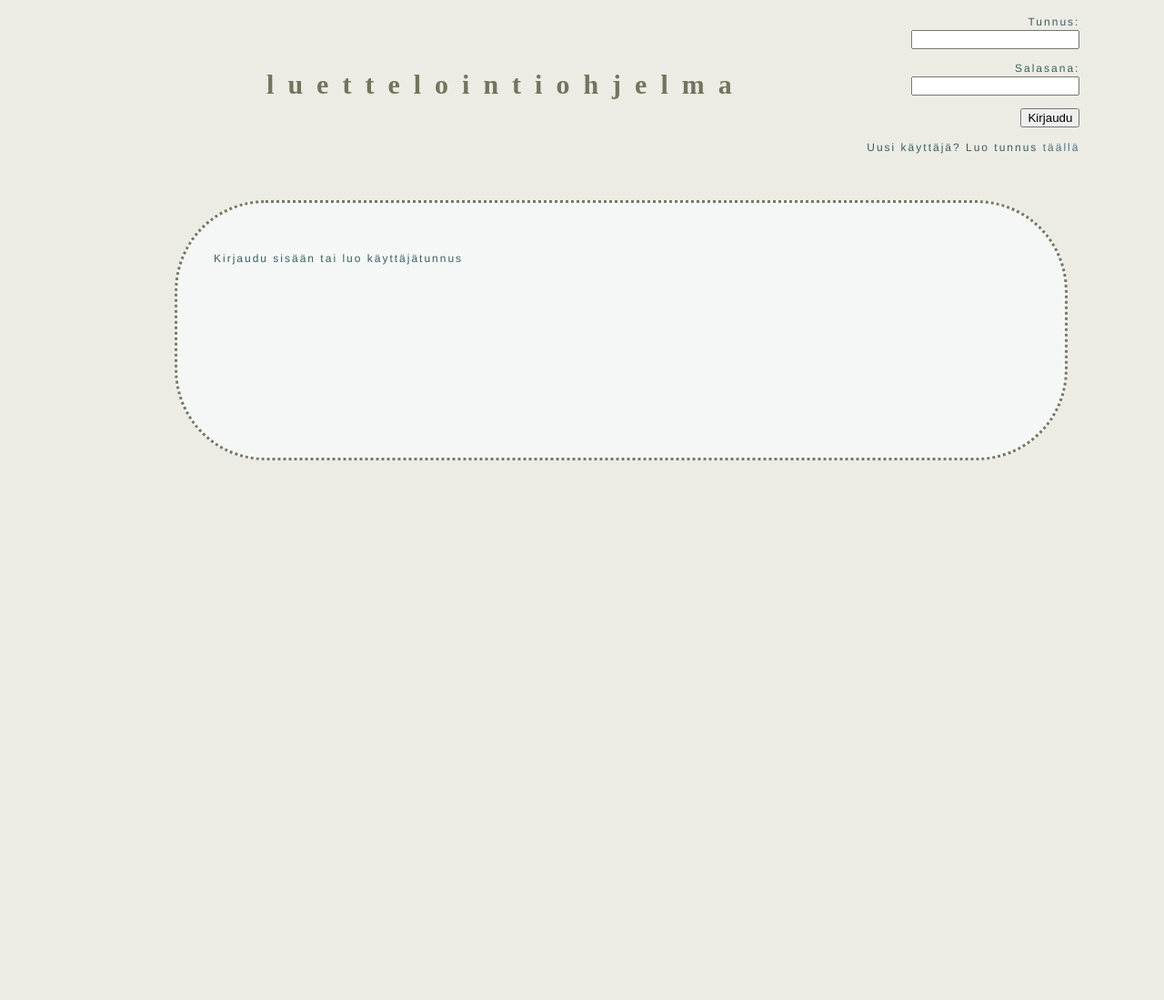
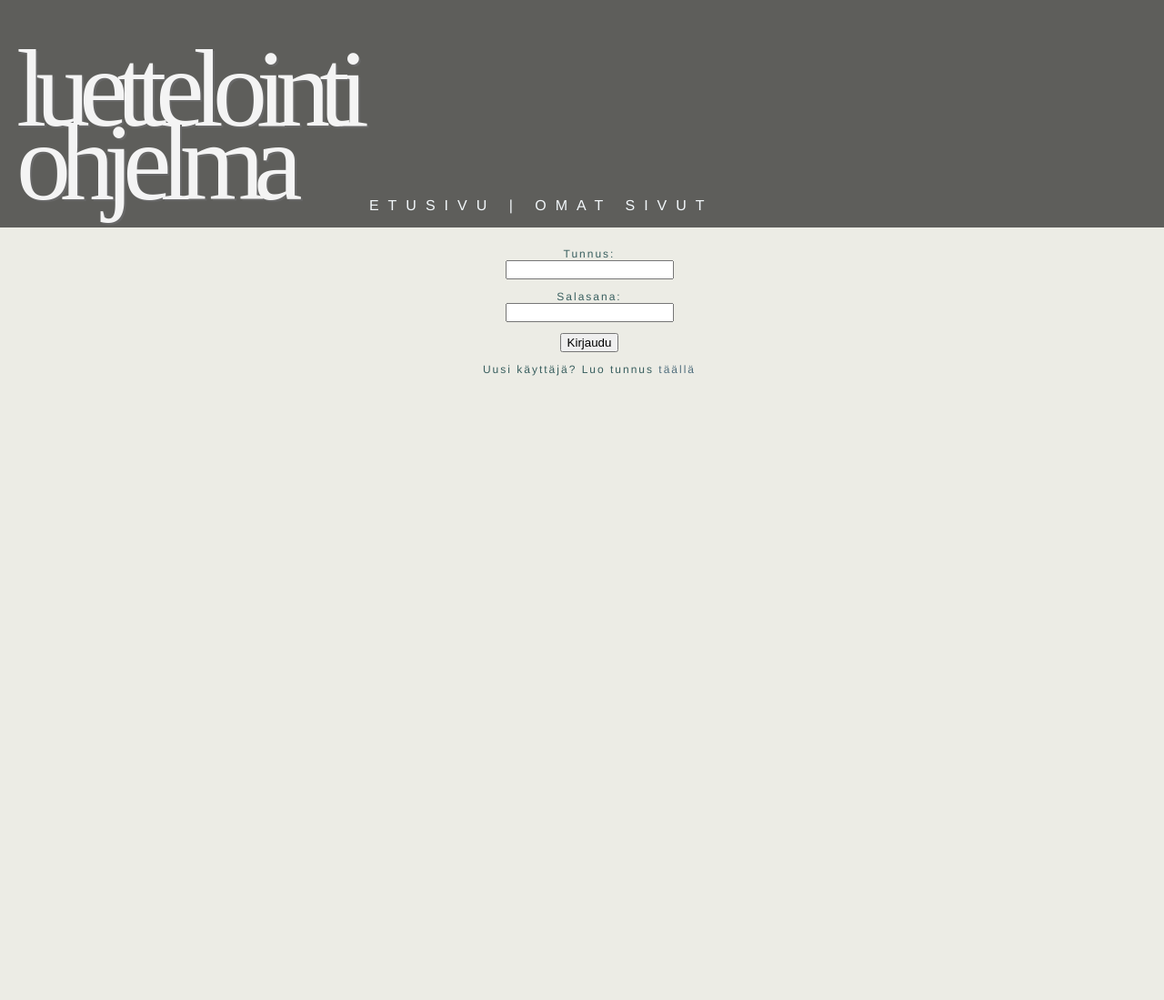
Before and after one commit to tPaux/luettelointiohjelma, a Flask app: page / in a window 1280 px wide. Shown: the top 1099 px of the page at 91% size. Before the commit the page ends 506 px from the top, so only its background shows below. Run offline with Flask 3, Linux system fonts and the light colour scheme.

Commit message:
modifications to css and index.html

```diff
--- a/static/css/styles.css
+++ b/static/css/styles.css
@@ -1,21 +1,20 @@
 body {
 	margin: 0 auto;
 	max-width: 50em;
-	line-height: 1.5;
+	line-height: 1,3;
 	padding: 4em 2em;
 	background-color: rgba(77, 77, 0, 0.1);
 	font-stretch: expanded;
+
 }
 
 h1 {
 
-	color: rgba(37, 37, 0, 0.6);
 	font-family: "Times New Roman";
-	font-size: 30px;
-	top: 10%;
+	font-weight: lighter;
+	font-size: 120px;
 	text-transform: lowercase;
-	line-height: 1.2;
-	letter-spacing: 15px;
+	letter-spacing: -12px;
 }
 
 
@@ -46,14 +45,56 @@ p {
 	letter-spacing: 2px;
 }
 
-.p15 {
-	line-height: 1.5;
+.ptummatausta {
+	color: #F3F8FB;
+	font-size: 14px;
+	a:link, a:visited {
+		text-decoration: none;
+		color: #E0E2DE;
+	}
 }
 
-.p2 {
-	line-height: 2;
+.pleveateksti {
+	letter-spacing: 10px;
+	color: #F3F8FB;
+	font-size: 16px;
+	a:link, a:visited {
+		text-decoration: none;
+		color: #E0E2DE;
+	}
+
+	a:hover, a:active {
+	color: #F7F9F6;
+	}
 }
 
+.headerotsikko {
+	color: #F4F4F4;
+	text-align: left;
+	text-shadow: 2px 2px #686868;
+	line-height: 0%;
+}
+
+.logoleveys {
+	width: 300px;
+}
+
+.ylhaalla {
+	vertical-align: top;
+}
+
+.keskella {
+	text-align: center;
+}
+
+.alhaalla {
+	vertical-align: bottom;
+}
+
+.ylhaallaoikealla {
+	vertical-align: top;
+	text-align: right;
+}
 
 a:link, a:visited {
 	text-decoration: none;
@@ -61,12 +102,19 @@ a:link, a:visited {
 }
 
 a:hover, a:active {
-	font-weight: bold;
+	color: #658EA2;
 }
 
 table {
 	width: 100%;
-	align-content: right;
+	height: 100%;
+	padding: 5px;
+	margin: 0px;
+	border: 0px dashed black;
+}
+
+td {
+	border: 0px dashed black;
 }
 
 .opaque {
@@ -77,32 +125,27 @@ table {
 	color: rgba(37, 37, 0, 0.15)
 }
 
-.keskella {
-	align-self: center;
-	position: absolute;
-}
-
 .ylapalkki {
-	width: 93%;
-	height: 200px;
+	width: 100%;
+	height: 230px;
+	padding: 10px;
+	margin: 0px;
 	top: 0px;
 	left: 0px;
-	text-align: right;
-	padding-right:7%;
 	position: absolute;
+	background-color: rgba(0, 0, 0, 0.6);
 
 
 }
 
-.yleistietopalkki {
-	width: 35%;
+.vasenpalkki {
+	width: 140px;
 	height: 120%;
+	padding: 10px;
+	margin: 0px;
 	top: 220px;
 	left: 0px;
-	padding-right: 5%;
-	padding-left: 10%;
-	text-align: right;
-	border-right: 3px dotted rgba(99, 37, 0, 0.6);
+	text-align: left;
 	position: absolute;
 
 
@@ -111,13 +154,12 @@ table {
 .paapalkki {
 	width: 70%;
 	height: 100%;
-	left: 15%;
+	padding: 40px;
+	margin: 0px;
+	border-radius: 100px;
+	left: 160px;
 	top: 220px;
-	padding: 40px;
 	text-align: left;
 	position: absolute;
-	background-color: rgba(250, 256, 256, 0.6);
-	border: 3px dotted rgba(37, 37, 0, 0.6);
-	border-radius: 100px;
 
 }
--- a/templates/index.html
+++ b/templates/index.html
@@ -12,21 +12,59 @@
 <div class="ylapalkki">
 
 <table>
-<tr>
-	<td>
-	<h1>Luettelointiohjelma</h1>
-	</td>
-	<td>
+	<tr>
+		<td class="logoleveys">
+			<h1 class="headerotsikko">Luettelointi</h1>
+			<h1 class="headerotsikko">ohjelma</h1>
+		</td>
+		<td>
+			<table class="ylhaalla">
+				<tr>
+					<td class="ylhaallaoikealla">
+  						{% if session.username %}
 
+  							<p class="ptummatausta">
+    							Olet kirjautunut nimellä {{ session.username }}
+
+  							</p>
+
+  							<p class="ptummatausta">
+    							<a href="/logout">Kirjaudu ulos</a>
+  							</p>
+  						{% endif %}
+
+  					</td>
+  				</tr>
+  				<tr>
+  					<td class="alhaalla">
+  					<p class="pleveateksti">
+  					ETUSIVU | OMAT SIVUT
+  					</p>
+  					</td>
+  				</tr>
+  			</table>
+  		</td>
+  	</tr>
+  </table>
+  </div>
+  <!--Yläpalkki loppuu-->
+
+  <!--Vasen palkki alkaa-->
+
+  <div class="vasenpalkki">
+  </div>
+
+  <!-- Vasen palkki loppuu-->
+
+  <!--Pääpalkki alkaa-->
+  <div class="paapalkki">
   {% if session.username %}
   <p>
-    Olet kirjautunut nimellä {{ session.username }}
-  </p>
-  <p>
-    <a href="/logout">Kirjaudu ulos</a>
+  Uusimmat lisäykset luettelointiohjelmaan:
   </p>
   {% else %}
-  <form action="/login" method="post">
+  <p class="keskella">
+  <form action="/login" method="post" class="keskella">
     <p>
       Tunnus: <br />
       <input type="text" name="username" />
@@ -37,25 +75,9 @@
     </p>
     <input type="submit" value="Kirjaudu" />
   </form>
-  <p>
+  <p class="keskella">
   Uusi käyttäjä? Luo tunnus <a href="{{ url_for('register') }}">täällä</a>
   </p>
-  {% endif %}
-  </div>
-  	</td>
-  </tr>
-  </table>
-  <!--Yläpalkki loppuu-->
-
-  <!--Pääpalkki alkaa-->
-  <div class="paapalkki">
-  {% if session.username %}
-  <p>
-  <h1>Tervetuloa sovellukseen</h1>
-  </p>
-  {% else %}
-  <p>
-  Kirjaudu sisään tai luo käyttäjätunnus
   </p>
   {% endif %}
   </div>
--- a/templates/register.html
+++ b/templates/register.html
@@ -3,10 +3,11 @@
 
 <head>
   <title>Rekisteröinti</title>
+  <link rel="stylesheet" href="{{ url_for('static', filename='css/styles.css') }}">
 </head>
 
 <body>
-  <form action="/create" method="post">
+  <form action="/create" method="post" class="keskella">
     <p>
       Tunnus: <br />
       <input type="text" name="username" />
```
